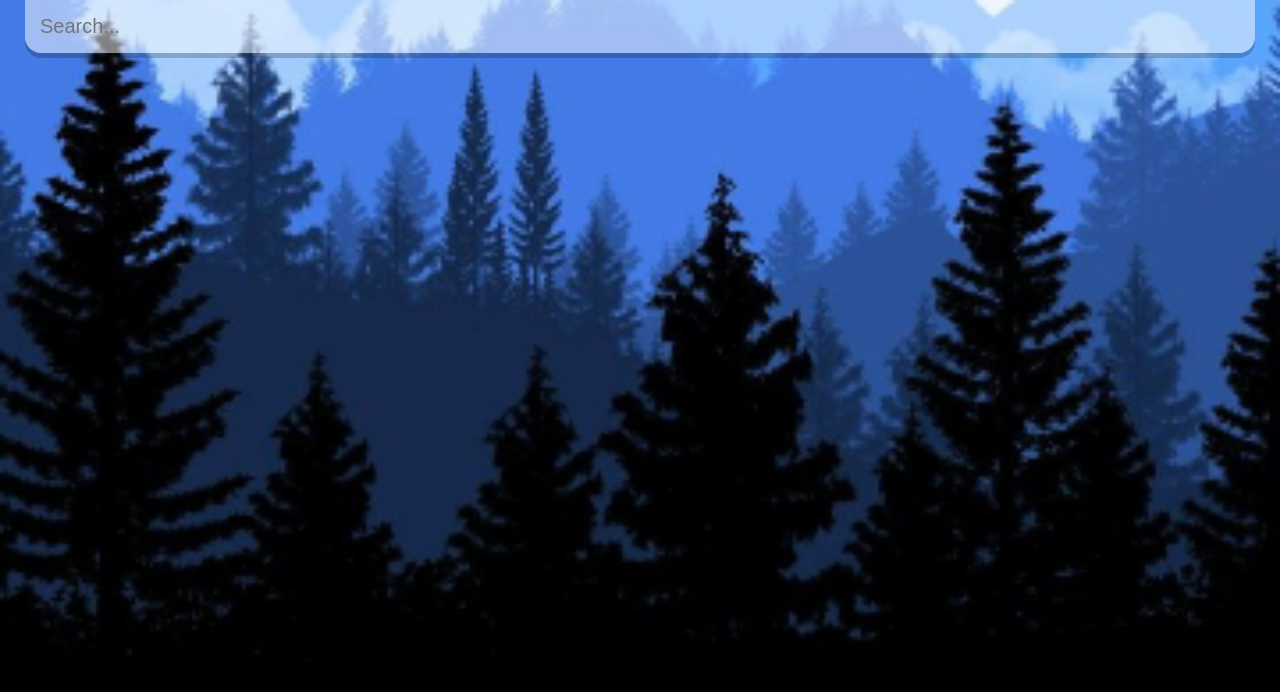
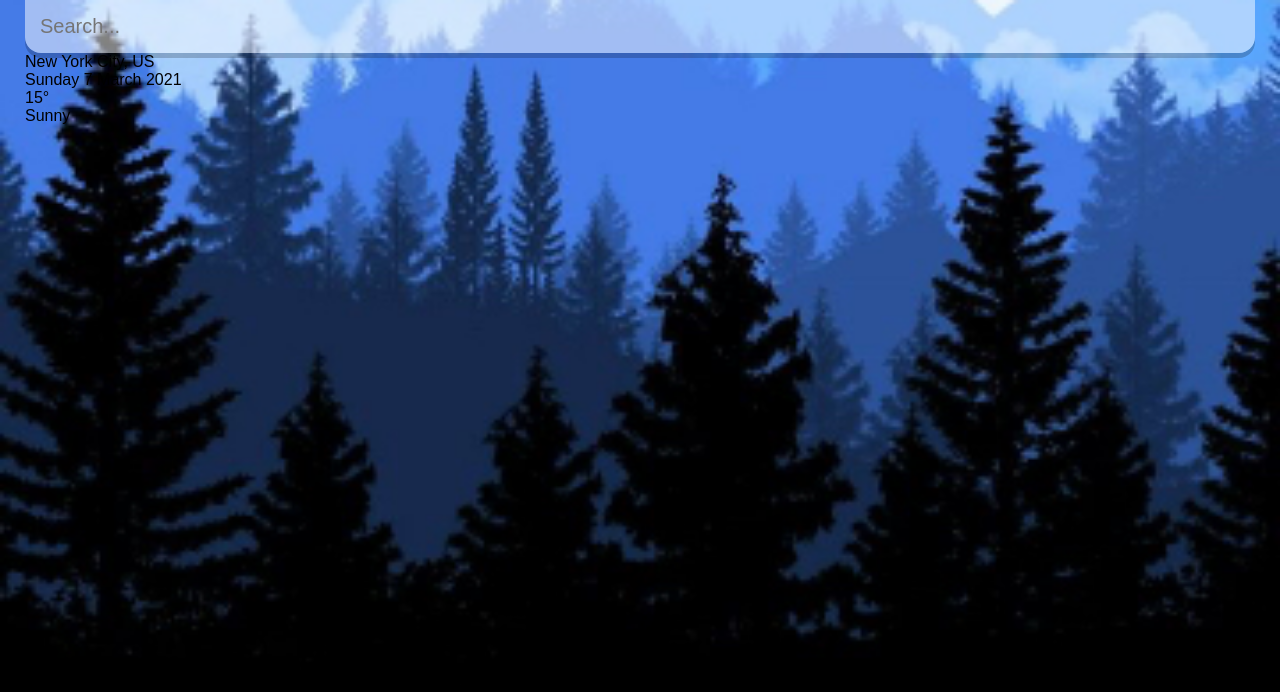
Before and after one commit to ryanminjaeshin/weather_app, a React (Create React App) app: page / in a window 1280 px wide. Shown: the top 692 px of the page. Built offline with nearby package versions, Linux system fonts and the light colour scheme.

Commit message:
Add temp/weather

```diff
--- a/src/App.js
+++ b/src/App.js
@@ -6,6 +6,19 @@
 }
 
 function App() {
+
+  const dateBuilder = d => {
+    let months = ["January", "February", "March", "April", "May", "June", "July", "August", "September", "October", "November", "December"];
+    let days = ["Sunday", "Monday", "Tuesday", "Wednesday", "Thursday", "Friday", "Saturday"];
+
+    let day = days[d.getDay()];
+    let date = d.getDate();
+    let month = months[d.getMonth()];
+    let year = d.getFullYear();
+
+    return `${day} ${date} ${month} ${year}`
+  }
+
   return (
     <div className="app">
       <main>
@@ -14,8 +27,19 @@
             type="text"
             className="search-bar"
             placeholder="Search..."
-          >
-          </input>
+          />
+          <div className="location-box">
+            <div className="location">New York City, US</div>
+            <div className="date">{dateBuilder(new Date())}</div>
+          </div>
+          <div className="weather-box">
+            <div className="temp">
+              15°
+            </div>
+            <div className="weather">
+              Sunny
+            </div>
+          </div>
         </div>
       </main>
     </div>
```
